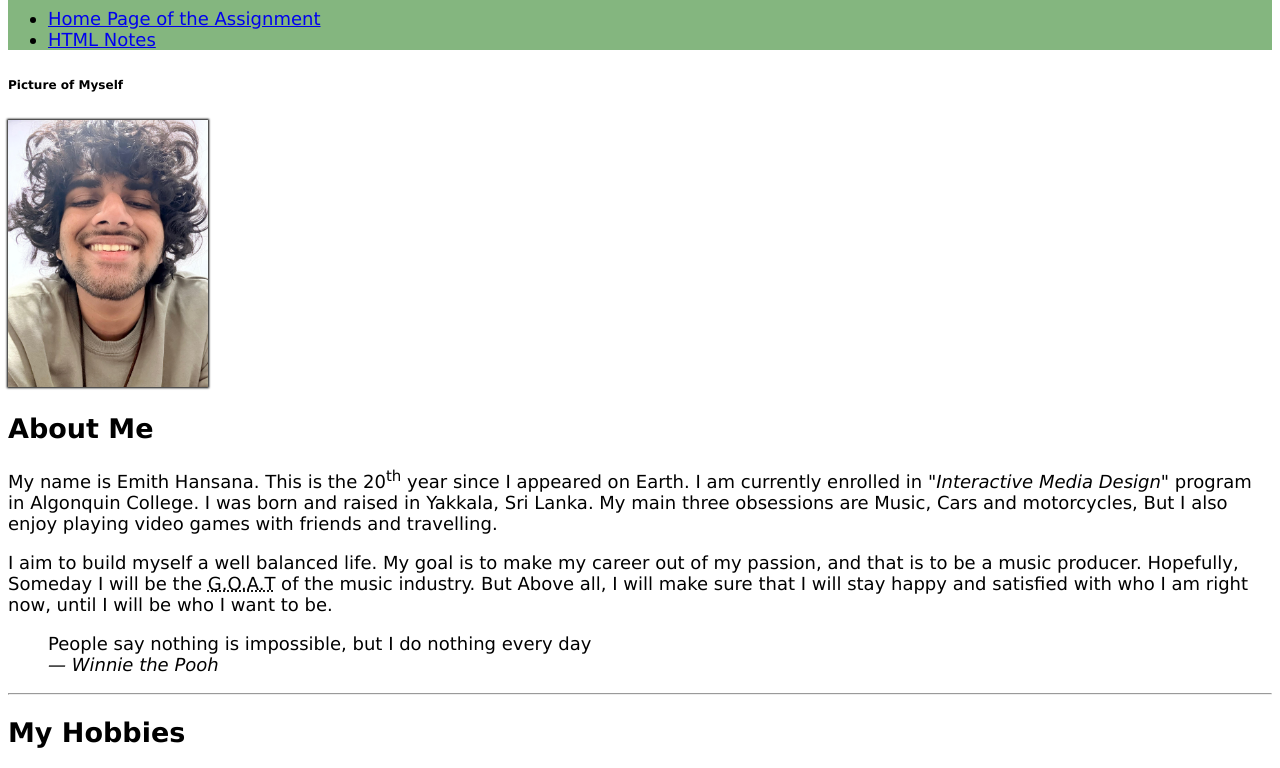
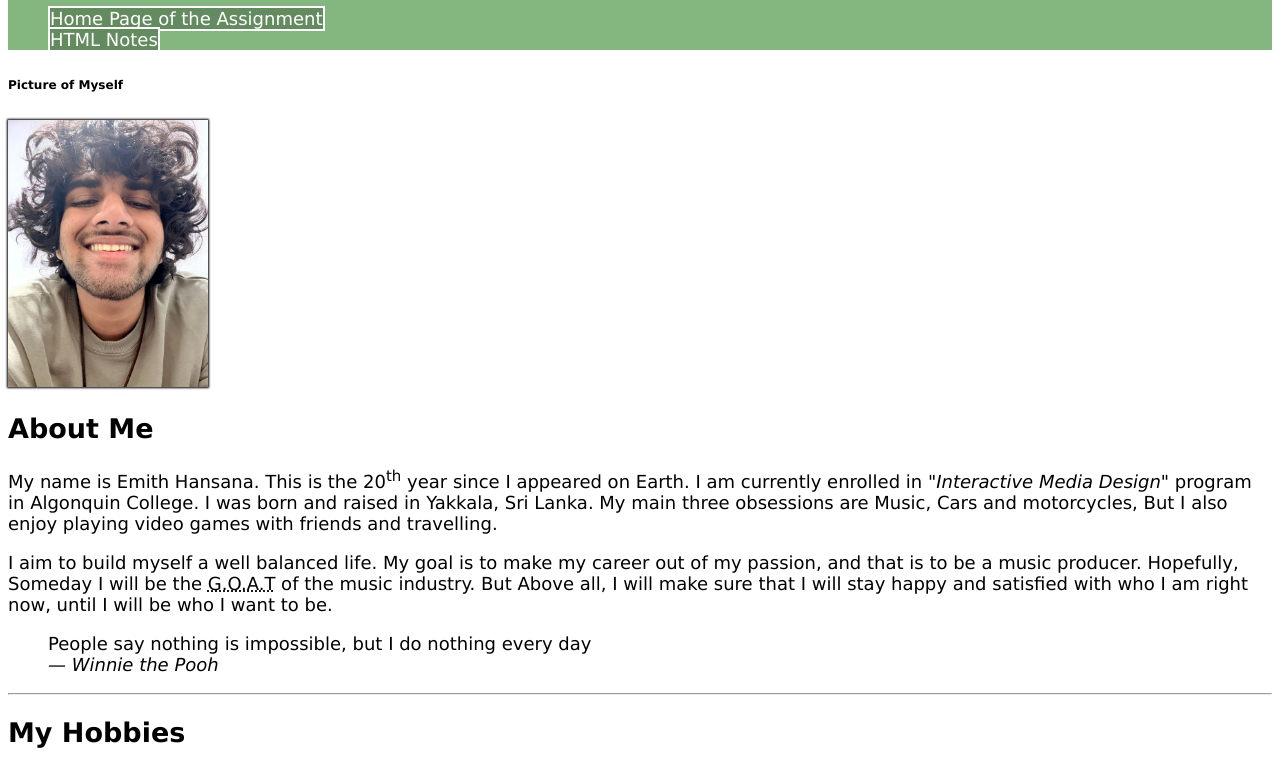
Before and after one commit to diss0006/diss0006.github.io, a plain HTML site: page html-assignment/index.html in a window 1280 px wide. Shown: the part 81-849 px from the top of the page. Drawn offline with Linux system fonts and the light colour scheme.

Commit message:
stylizes the navigation

```diff
--- a/html-assignment/css/main.css
+++ b/html-assignment/css/main.css
@@ -22,3 +22,22 @@ header, footer {
 .odd-list-back li:nth-child(odd) {
     background-color: rgb(190, 190, 190);
 }
+
+.nav-list {
+    list-style: none;
+}
+
+.nav-list li a{
+    color: white;
+    text-decoration: none;
+    background-color: rgb(100, 139, 96);
+    border: 2px solid white;
+}
+
+.nav-list li a:focus {
+    background-color: rgb(70, 98, 67);
+}
+
+.nav-list li a:hover {
+    background-color: rgb(70, 98, 67);
+}
--- a/html-assignment/index.html
+++ b/html-assignment/index.html
@@ -12,7 +12,7 @@
     <header>
         <h1 class="site-title">Emith Hansana</h1>
         <nav>
-            <ul>
+            <ul class="nav-list">
                 <li><a href="index.html">Home Page of the Assignment</a></li>
                 <li><a href="notes.html">HTML Notes</a></li>
             </ul>
```
